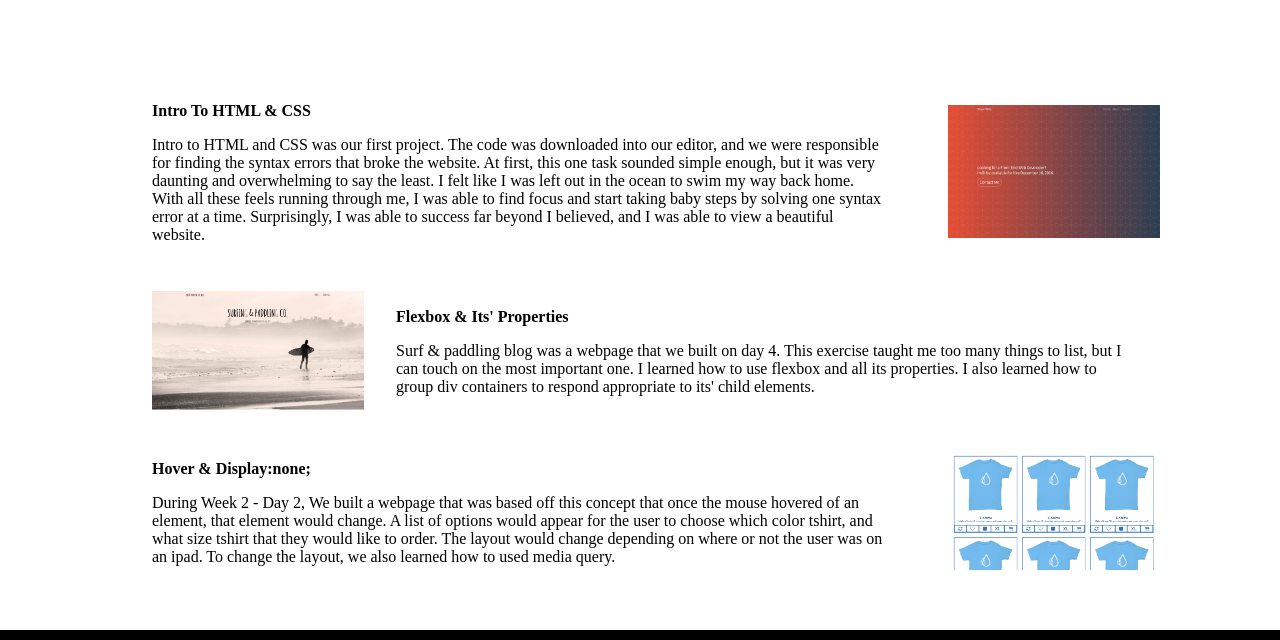
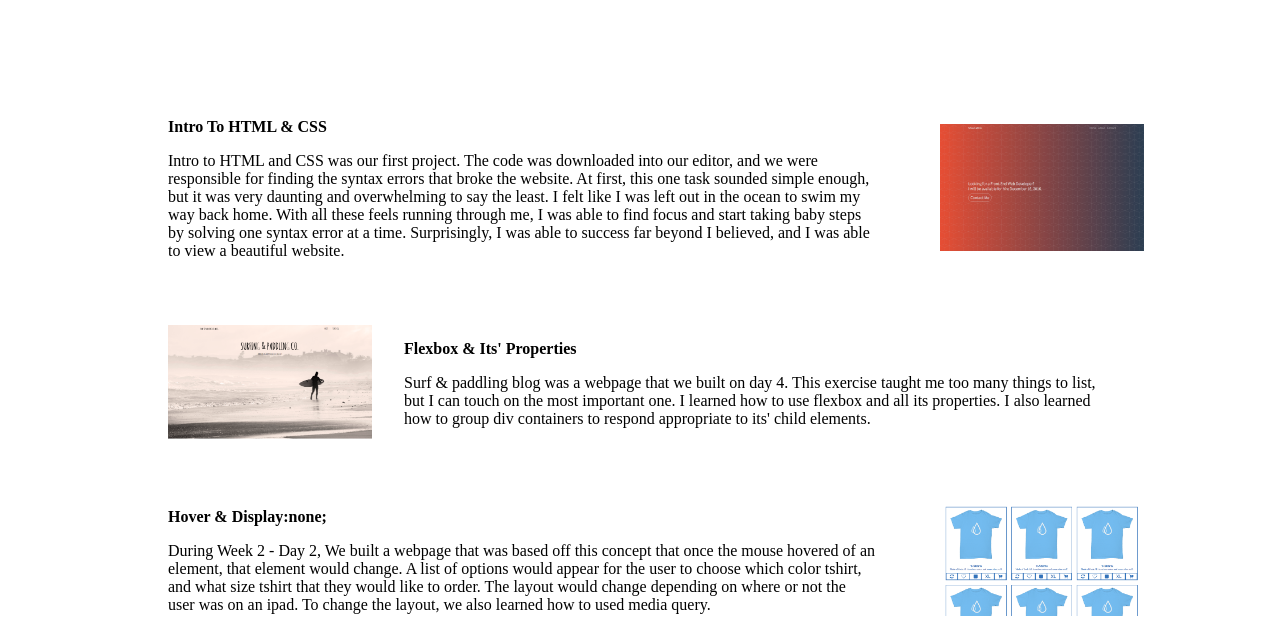
Before and after one commit to ShaunWMusic/07-portofolio-site, a website: page public/index.html in a window 1280 px wide. Shown: the part 439-1079 px from the top of the page. Drawn offline with nearby package versions, Linux system fonts and the light colour scheme; files that its build step writes are made by us from their sources.

Commit message:
Update css selector, and change container properties

```diff
--- a/public/index.html
+++ b/public/index.html
@@ -30,7 +30,7 @@
   <section class="body-content">
     <div class="grid">
       <div class="grid-container">
-        <div class="container">
+        <div class="grid-item">
           <div class="body-content__title">
             <h4 class="body-content__title">Intro To HTML & CSS</h4>
             <p class="body-content__title body-content__title--text">
@@ -45,7 +45,7 @@
                   <img src="./img/Intro-Html.png" alt="">
                 </div>
         </div>
-          <div class="container reverse-container">
+          <div class="grid-item reverse-item">
             <div class="body-content__img odd-ball">
               <img src="./img/Surf-Paddle-Blog.png" alt="">
             </div>
@@ -59,7 +59,7 @@
             </div>
           </div>
 
-        <div class="container">
+        <div class="grid-item">
           <div class="body-content__title">
             <h4 class="body-content__title">Hover & Display:none; </h4>
             <p class="body-content__title body-content__title--text">
--- a/styles/components/blog.scss
+++ b/styles/components/blog.scss
@@ -1,7 +1,4 @@
-.container {
-  max-width: 65rem;
-  margin: 0 auto;
-}
+
 
 .blog {
   padding: $gutter;
--- a/styles/components/body-content.scss
+++ b/styles/components/body-content.scss
@@ -4,11 +4,11 @@
 }
 
 .grid-container {
-  display: flex;
-  flex-wrap: wrap;
+  max-width: 65rem;
+  margin: 0 auto;
 }
 
-.container {
+.grid-item {
   display: flex;
   flex-grow: 1;
   flex-wrap: wrap;
@@ -18,7 +18,7 @@
   margin: $gutter;
 }
 
-.reverse-container {
+.reverse-item {
   @media(max-width: 733px) {
     flex-wrap: wrap-reverse;
   }
--- a/styles/components/top-nav.scss
+++ b/styles/components/top-nav.scss
@@ -1,8 +1,8 @@
 .top-nav {
-  box-shadow: 0.2rem 0.2rem 0.4rem rgba(0, 0, 0, 0.4);
-  color: $c-top-nav;
   padding: $gutter;
   background: $c-top-nav-bck;
+  color: $c-top-nav;
+  box-shadow: 0.2rem 0.2rem 0.4rem rgba(0, 0, 0, 0.4);
 
 
   &__container {
```
